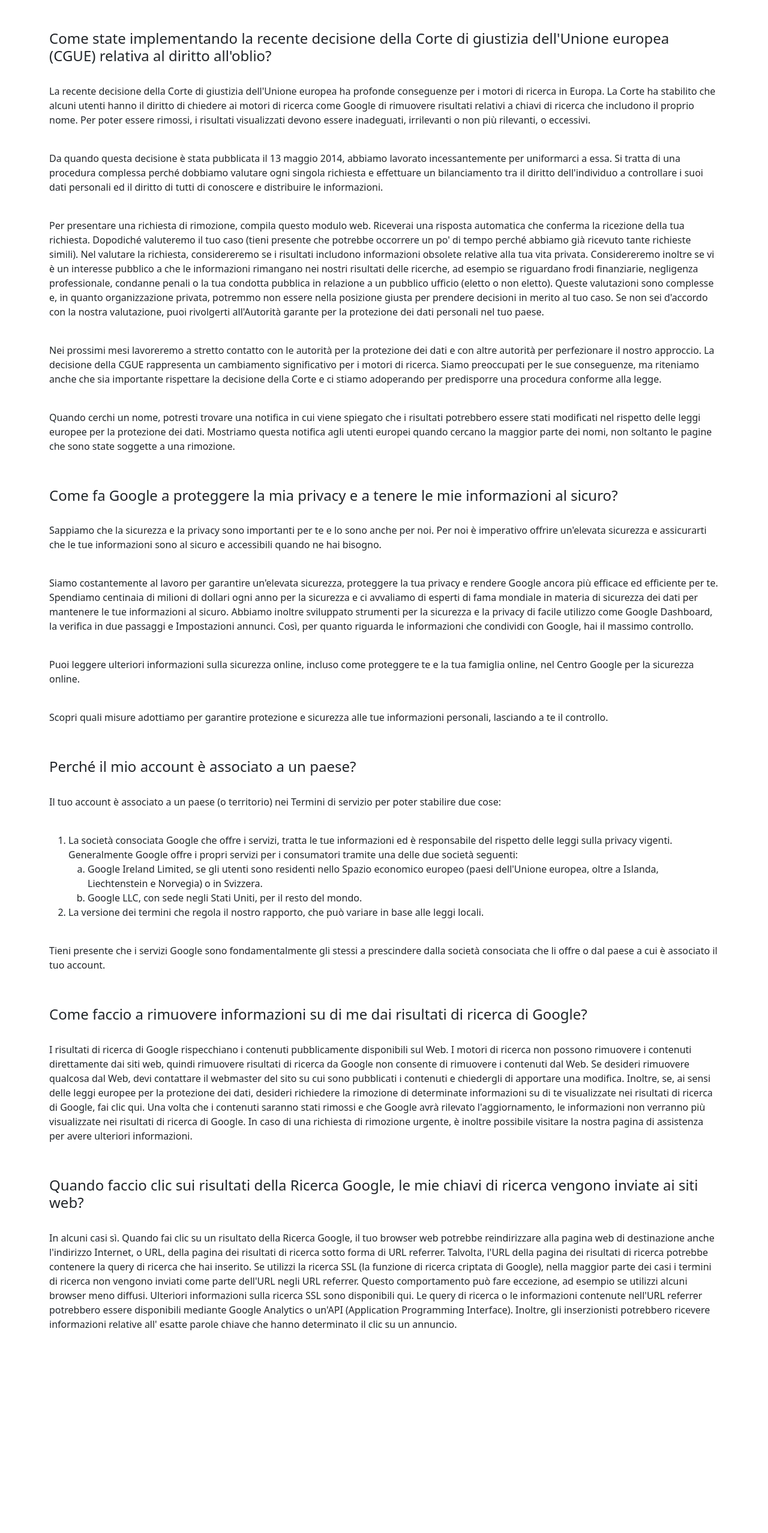
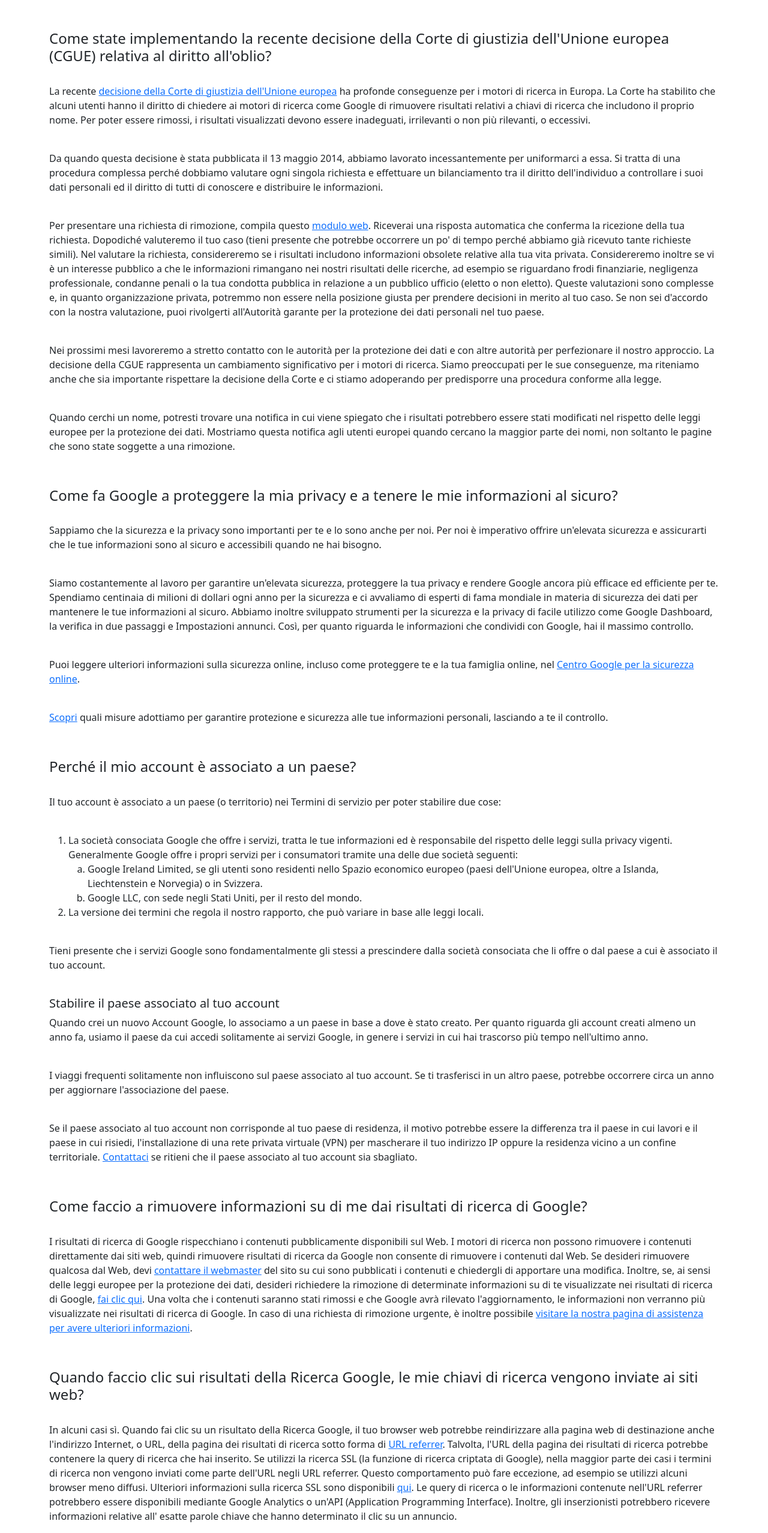
Before and after one commit to gianlucanesta/php-google-faq, a PHP site: page / in a window 1280 px wide. Shown: the whole page at 60% size. Before the commit the page ends 2218 px from the top, so only its background shows below. Run offline with PHP 8.4, Linux system fonts and the light colour scheme.

Commit message:
Q&A html css structure elements  completed

```diff
--- a/css/style.css
+++ b/css/style.css
@@ -12,3 +12,7 @@
 h4 {
     padding-top: 40px;
 }
+
+a {
+    text-decoration: none;
+}
--- a/index.php
+++ b/index.php
@@ -24,7 +24,7 @@
             </h4>
             <br>
             <p>
-                La recente decisione della Corte di giustizia dell'Unione europea ha profonde conseguenze
+                La recente <a href="">decisione della Corte di giustizia dell'Unione europea</a> ha profonde conseguenze
                 per i motori di ricerca in Europa. La Corte ha stabilito che alcuni utenti hanno il diritto
                 di chiedere ai motori di ricerca come Google di rimuovere risultati relativi a chiavi di
                 ricerca che includono il proprio nome. Per poter essere rimossi, i risultati visualizzati
@@ -39,7 +39,7 @@
             </p>
             <br>
             <p>
-                Per presentare una richiesta di rimozione, compila questo modulo web. Riceverai una risposta automatica che conferma
+                Per presentare una richiesta di rimozione, compila questo <a href="">modulo web</a>. Riceverai una risposta automatica che conferma
                 la ricezione della tua richiesta. Dopodiché valuteremo il tuo caso (tieni presente che potrebbe occorrere un po' di
                 tempo perché abbiamo già ricevuto tante richieste simili). Nel valutare la richiesta, considereremo se i risultati
                 includono informazioni obsolete relative alla tua vita privata. Considereremo inoltre se vi è un interesse pubblico a
@@ -86,11 +86,11 @@
             <br>
             <p>
                 Puoi leggere ulteriori informazioni sulla sicurezza online, incluso come proteggere te e la tua famiglia online,
-                nel Centro Google per la sicurezza online.
+                nel <a href="">Centro Google per la sicurezza online</a>.
             </p>
             <br>
             <p>
-                Scopri quali misure adottiamo per garantire protezione e sicurezza alle tue informazioni personali, lasciando a
+                <a href="">Scopri</a> quali misure adottiamo per garantire protezione e sicurezza alle tue informazioni personali, lasciando a
                 te il controllo.
             </p>
         </span>
@@ -128,6 +128,25 @@
                 Tieni presente che i servizi Google sono fondamentalmente gli stessi a prescindere dalla società consociata che
                 li offre o dal paese a cui è associato il tuo account.
             </p>
+            <br>
+            <h5>Stabilire il paese associato al tuo account</h5>
+            <p>
+                Quando crei un nuovo Account Google, lo associamo a un paese in base a dove è stato creato. Per quanto riguarda
+                gli account creati almeno un anno fa, usiamo il paese da cui accedi solitamente ai servizi Google, in genere i
+                servizi in cui hai trascorso più tempo nell'ultimo anno.
+            </p>
+            <br>
+            <p>
+                I viaggi frequenti solitamente non influiscono sul paese associato al tuo account. Se ti trasferisci in un altro
+                paese, potrebbe occorrere circa un anno per aggiornare l'associazione del paese.
+            </p>
+            <br>
+            <p>
+                Se il paese associato al tuo account non corrisponde al tuo paese di residenza, il motivo potrebbe essere la
+                differenza tra il paese in cui lavori e il paese in cui risiedi, l'installazione di una rete privata virtuale
+                (VPN) per mascherare il tuo indirizzo IP oppure la residenza vicino a un confine territoriale. <a href="">Contattaci</a> se
+                ritieni che il paese associato al tuo account sia sbagliato.
+            </p>
         </span>
 
         <span>
@@ -139,15 +158,14 @@
                 I risultati di ricerca di Google rispecchiano i contenuti pubblicamente disponibili
                 sul Web. I motori di ricerca non possono rimuovere i contenuti direttamente dai siti
                 web, quindi rimuovere risultati di ricerca da Google non consente di rimuovere i
-                contenuti dal Web. Se desideri rimuovere qualcosa dal Web, devi contattare il
-                webmaster del sito su cui sono pubblicati i contenuti e chiedergli di apportare una
+                contenuti dal Web. Se desideri rimuovere qualcosa dal Web, devi <a href="">contattare il
+                webmaster</a> del sito su cui sono pubblicati i contenuti e chiedergli di apportare una
                 modifica. Inoltre, se, ai sensi delle leggi europee per la protezione dei dati,
                 desideri richiedere la rimozione di determinate informazioni su di te visualizzate
-                nei risultati di ricerca di Google, fai clic qui. Una volta che i contenuti saranno
+                nei risultati di ricerca di Google, <a href="">fai clic qui</a>. Una volta che i contenuti saranno
                 stati rimossi e che Google avrà rilevato l'aggiornamento, le informazioni non
                 verranno più visualizzate nei risultati di ricerca di Google. In caso di una
-                richiesta di rimozione urgente, è inoltre possibile visitare la nostra pagina di
-                assistenza per avere ulteriori informazioni.
+                richiesta di rimozione urgente, è inoltre possibile <a href="">visitare la nostra pagina di assistenza per avere ulteriori informazioni</a>.
             </p>
         </span>
 
@@ -160,13 +178,13 @@
             <p>
                 In alcuni casi sì. Quando fai clic su un risultato della Ricerca Google, il tuo
                 browser web potrebbe reindirizzare alla pagina web di destinazione anche l'indirizzo
-                Internet, o URL, della pagina dei risultati di ricerca sotto forma di URL referrer.
+                Internet, o URL, della pagina dei risultati di ricerca sotto forma di <a href="">URL referrer</a>.
                 Talvolta, l'URL della pagina dei risultati di ricerca potrebbe contenere la query di
                 ricerca che hai inserito. Se utilizzi la ricerca SSL (la funzione di ricerca criptata
                 di Google), nella maggior parte dei casi i termini di ricerca non vengono inviati
                 come parte dell'URL negli URL referrer. Questo comportamento può fare eccezione, ad
                 esempio se utilizzi alcuni browser meno diffusi. Ulteriori informazioni sulla ricerca
-                SSL sono disponibili qui. Le query di ricerca o le informazioni contenute nell'URL
+                SSL sono disponibili <a href="">qui</a>. Le query di ricerca o le informazioni contenute nell'URL
                 referrer potrebbero essere disponibili mediante Google Analytics o un'API
                 (Application Programming Interface). Inoltre, gli inserzionisti potrebbero ricevere
                 informazioni relative all' esatte parole chiave che hanno determinato il clic su un
```
